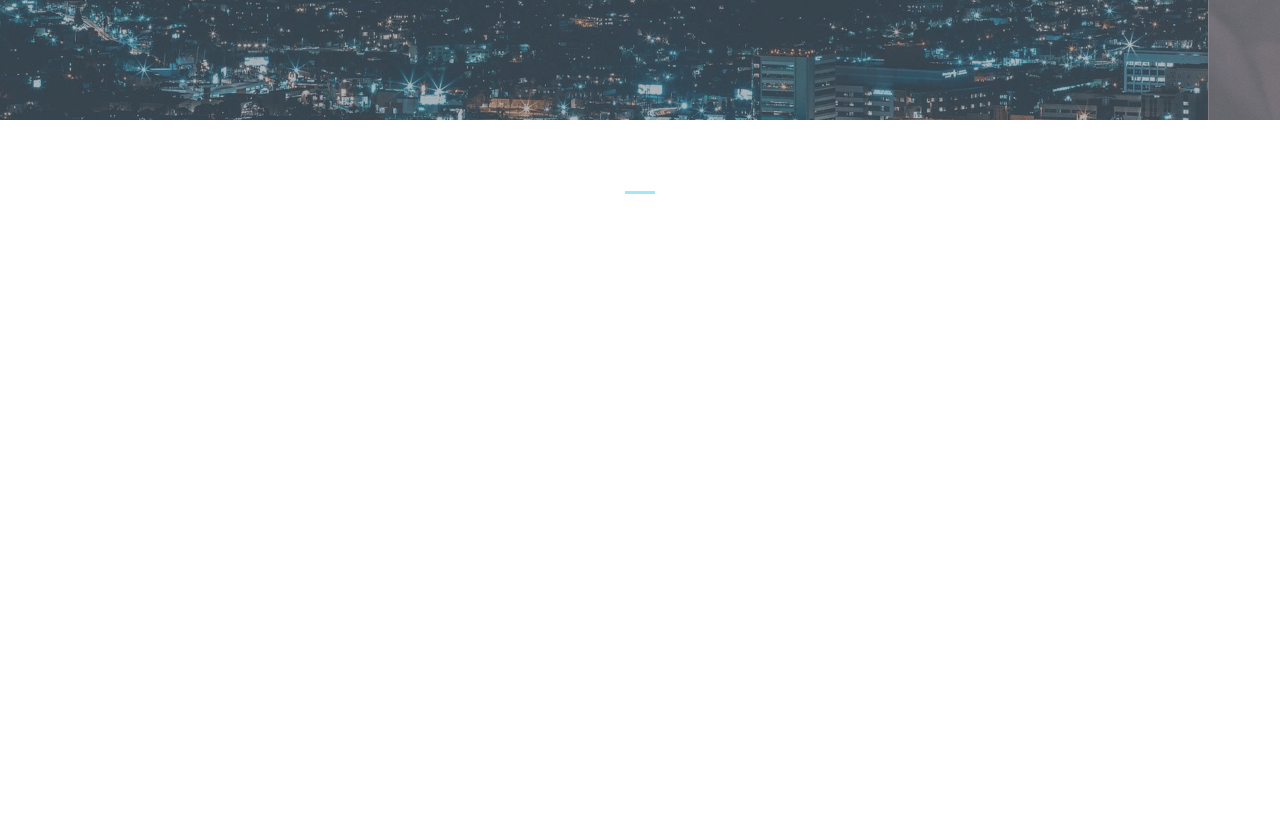
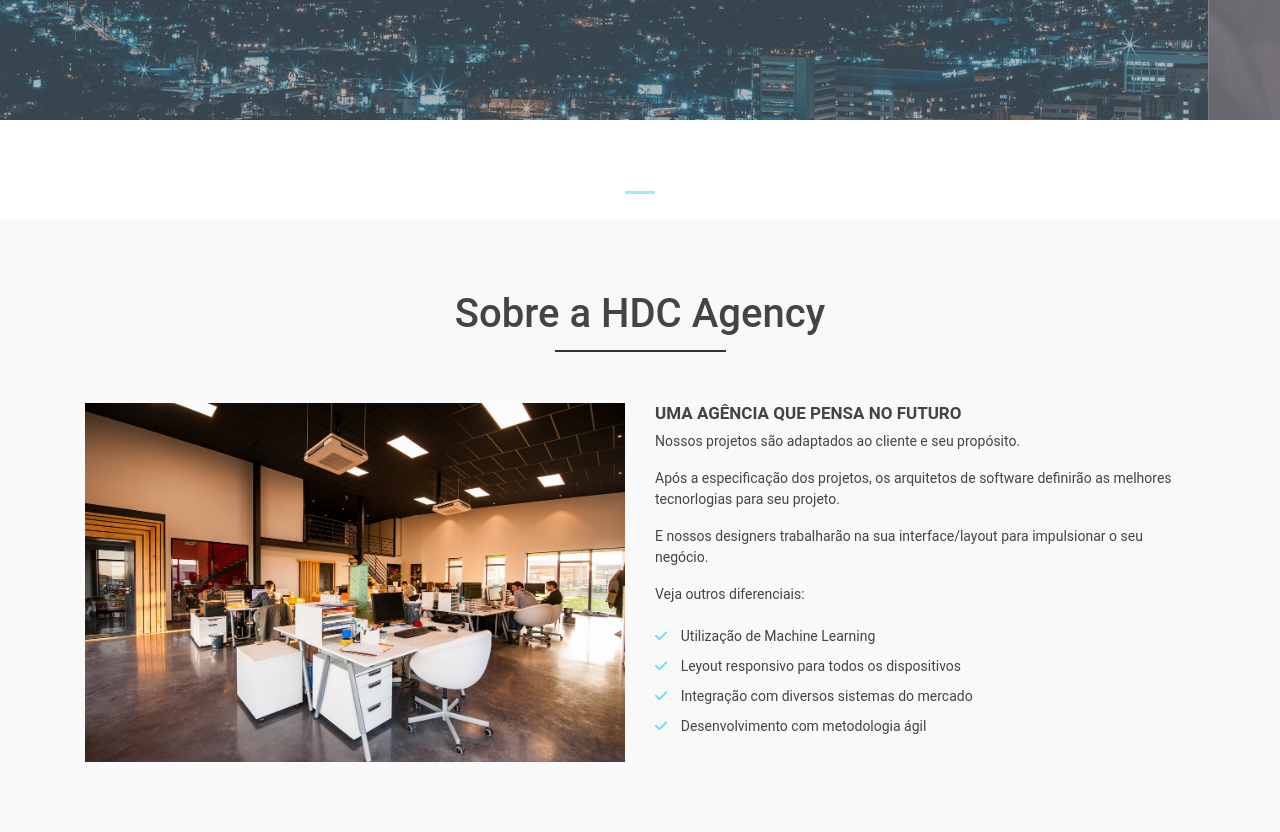
Before and after one commit to klethonio/hdc_bootstrap, a plain HTML site: page index.html in a window 1280 px wide. Shown: the part 500-1332 px from the top of the page. Before the commit the page ends 800 px from the top, so only its background shows below. Drawn offline with nearby package versions, Linux system fonts and the light colour scheme; a script that the page names is missing; files whose address does not match are found by name.

Commit message:
add about area

```diff
--- a/css/styles.css
+++ b/css/styles.css
@@ -96,3 +96,46 @@ header, .navbar{
 .carousel-indicators .active{
     background-color: #65daf9;
 }
+
+/* About Area */
+
+#about-area{
+    background-color: #f9f9f9;
+}
+
+.main-title {
+    color: #444;
+    margin: 0 0 65px 0;
+    font-size: 40px;
+    text-align: center;
+}
+
+.main-title::after {
+    content: "";
+    border-top: 2px solid #333;
+    width: 15%;
+    position: absolute;
+    top: 60px;
+    left: 42.5%;
+}
+
+.about-title {
+    font-size: 17px;
+    color: #444;
+    text-transform: uppercase;
+    font-weight: bold;
+}
+
+#about-list {
+    list-style: none;
+    padding-left: 0;
+}
+
+#about-list li{
+    line-height: 30px;
+}
+
+#about-list i{
+    color: #65daf9;
+    margin-right: 10px;
+}
--- a/index.html
+++ b/index.html
@@ -96,6 +96,33 @@
                     <span class="sr-only">Next</span>
                 </a>
             </div>
+            <div id="about-area">
+                <div class="container">
+                    <div class="row">
+                        <div class="col-12">
+                            <h3 class="main-title">Sobre a HDC Agency</h3>
+                        </div>
+                        <div class="col-md-6">
+                            <img src="img/agencia.jpg" alt="Agência HDC" class="img-fluid">
+                        </div>
+                        <div class="col-md-6">
+                            <h3 class="about-title">Uma agência que pensa no futuro</h3>
+                            <p>Nossos projetos são adaptados ao cliente e seu propósito.</p>
+                            <p>Após a especificação dos projetos, os arquitetos de software definirão as melhores
+                                tecnorlogias para seu projeto.</p>
+                            <p>E nossos designers trabalharão na sua interface/layout para impulsionar o seu negócio.
+                            </p>
+                            <p>Veja outros diferenciais:</p>
+                            <ul id="about-list">
+                                <li><i class="fas fa-check"></i> Utilização de Machine Learning</li>
+                                <li><i class="fas fa-check"></i> Leyout responsivo para todos os dispositivos</li>
+                                <li><i class="fas fa-check"></i> Integração com diversos sistemas do mercado</li>
+                                <li><i class="fas fa-check"></i> Desenvolvimento com metodologia ágil</li>
+                            </ul>
+                        </div>
+                    </div>
+                </div>
+            </div>
         </div>
     </main>
     <script src="js/scripts.js"></script>
```
